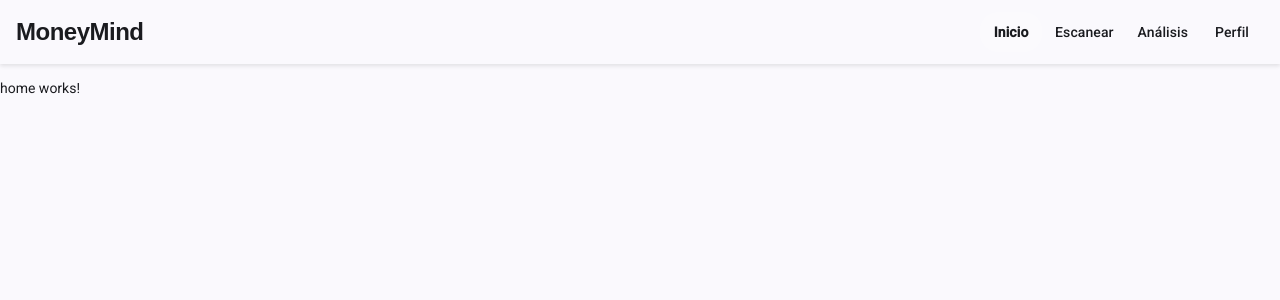
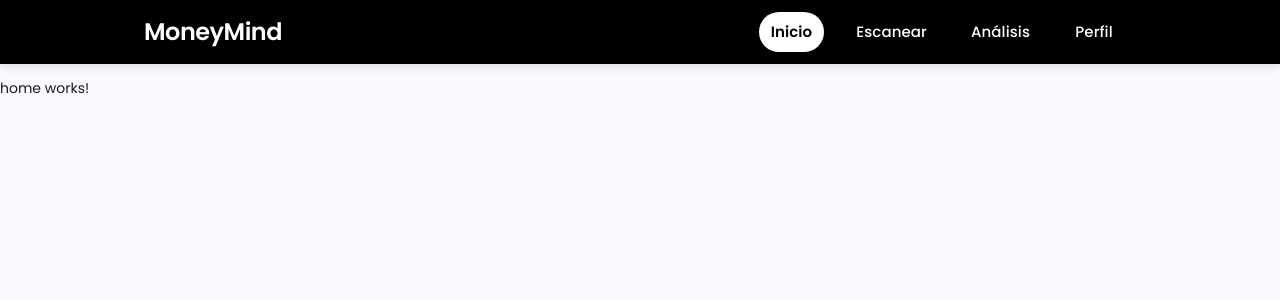
Before and after one commit to MoneyMind-Project/MoneyMind-Frontend, an Angular app: page /home in a window 1280 px wide. Both pictures are taken after typing "name@example.com", "Sample123" into the empty fields and a click on the button "Login". Shown: the top 300 px of the page. Built offline with nearby package versions, Linux system fonts and the light colour scheme.

Commit message:
appbar navigation route active desktop navbar

```diff
--- a/src/app/shared/components/app-navbar/app-navbar.css
+++ b/src/app/shared/components/app-navbar/app-navbar.css
@@ -1,8 +1,17 @@
 /* Desktop Toolbar */
+.desktop-toolbar-container{
+  display: flex;
+  justify-content: center;
+  box-shadow: 0 4px 8px rgba(0, 0, 0, 0.1);
+  font-size: 16px !important;
+  background-color: black;
+}
+
 .desktop-toolbar {
+  max-width: 80%;
   display: flex;
-  box-shadow: 0 2px 4px rgba(0, 0, 0, 0.1);
   z-index: 1000;
+  background-color: black;
 }
 
 .brand-name {
@@ -10,15 +19,30 @@
   font-weight: 600;
   font-size: 1.5rem;
   letter-spacing: -0.5px;
+  color: white !important;
+}
+
+.desktop-toolbar button {
+  font-family: 'Poppins', sans-serif;
+  font-size: 15px;
+  margin: 10px;
 }
 
 .spacer {
   flex: 1 1 auto;
 }
 
+/* Estado inactivo: texto blanco, sin fondo */
+.desktop-toolbar button {
+  font-family: 'Poppins', sans-serif;
+  color: white !important;
+  background-color: transparent !important;
+}
+
 /* Desktop Active State */
 .desktop-toolbar .active-desktop {
-  background-color: rgba(255, 255, 255, 0.15);
+  background-color: white !important;
+  color: black !important;
   font-weight: 600;
 }
 
@@ -77,6 +101,29 @@
   background-color: rgba(255, 255, 255, 0.1) !important;
 }
 
+/* QUITAR HOVER EFFECTS */
+.mobile-toolbar .nav-item:hover {
+  background-color: transparent !important;
+}
+
+.mobile-toolbar .nav-item.mat-mdc-button:hover {
+  background-color: transparent !important;
+}
+
+.mobile-toolbar .nav-item.mat-mdc-button:focus {
+  background-color: transparent !important;
+}
+
+.mobile-toolbar .nav-item.mat-mdc-button.mat-mdc-button-base {
+  background-color: transparent !important;
+}
+
+/* Quitar ripple effect de Material */
+.mobile-toolbar .nav-item .mat-mdc-button-ripple,
+.mobile-toolbar .nav-item .mat-ripple-element {
+  display: none !important;
+}
+
 /* Icons */
 .mobile-toolbar .nav-item mat-icon {
   font-size: 24px !important;
@@ -101,20 +148,21 @@
   text-align: center !important;
 }
 
+
 /* Active State - Bold/Filled */
-.mobile-toolbar .active-mobile mat-icon {
-  font-variation-settings: 'FILL' 1, 'wght' 600, 'GRAD' 0, 'opsz' 24 !important;
-  color: #ffffff !important;
+.mobile-toolbar .active-mobile span.material-icons,
+.mobile-toolbar .active-mobile .nav-label {
+  color: #ffffff !important; /* blanco puro */
 }
 
 .mobile-toolbar .active-mobile .nav-label {
-  font-weight: 700 !important;
   color: #ffffff !important;
 }
 
 /* Inactive State - Outline */
-.mobile-toolbar .nav-item:not(.active-mobile) mat-icon {
-  font-variation-settings: 'FILL' 0, 'wght' 400, 'GRAD' 0, 'opsz' 24 !important;
+.mobile-toolbar .nav-item:not(.active-mobile) span.material-symbols-outlined,
+.mobile-toolbar .nav-item:not(.active-mobile) .nav-label {
+  color: rgba(255, 255, 255, 0.5) !important; /* gris blanquecino */
 }
 
 /* Responsive Design */
--- a/src/app/shared/components/app-navbar/app-navbar.html
+++ b/src/app/shared/components/app-navbar/app-navbar.html
@@ -1,4 +1,5 @@
 <!-- Desktop Toolbar -->
+<div class="desktop-toolbar-container">
   <mat-toolbar color="primary" class="desktop-toolbar">
     <span class="brand-name">MoneyMind</span>
     <span class="spacer"></span>
@@ -8,25 +9,27 @@
     <button mat-button routerLink="/dashboard" routerLinkActive="active-desktop">Análisis</button>
     <button mat-button routerLink="/profile" routerLinkActive="active-desktop">Perfil</button>
   </mat-toolbar>
+</div>
+
 
 <!-- Mobile Bottom Navigation -->
 <mat-toolbar class="mobile-toolbar">
-  <button mat-button class="nav-item" routerLink="/home" routerLinkActive="active-mobile" #homeLink="routerLinkActive">
+  <button mat-button class="nav-item" routerLink="/home" routerLinkActive="active-mobile" #homeLink="routerLinkActive" [disableRipple]="true">
     <span [ngClass]="homeLink.isActive ? 'material-icons' : 'material-symbols-outlined'">home</span>
     <span class="nav-label">Inicio</span>
   </button>
 
-  <button mat-button class="nav-item" routerLink="/scan" routerLinkActive="active-mobile" #scanLink="routerLinkActive">
+  <button mat-button class="nav-item" routerLink="/scan" routerLinkActive="active-mobile" #scanLink="routerLinkActive" [disableRipple]="true">
     <span [ngClass]="scanLink.isActive ? 'material-icons' : 'material-symbols-outlined'">photo_camera</span>
     <span class="nav-label">Escanear</span>
   </button>
 
-  <button mat-button class="nav-item" routerLink="/dashboard" routerLinkActive="active-mobile" #dashLink="routerLinkActive">
+  <button mat-button class="nav-item" routerLink="/dashboard" routerLinkActive="active-mobile" #dashLink="routerLinkActive" [disableRipple]="true">
     <span [ngClass]="dashLink.isActive ? 'material-icons' : 'material-symbols-outlined'">insert_chart</span>
     <span class="nav-label">Análisis</span>
   </button>
 
-  <button mat-button class="nav-item" routerLink="/profile" routerLinkActive="active-mobile" #profileLink="routerLinkActive">
+  <button mat-button class="nav-item" routerLink="/profile" routerLinkActive="active-mobile" #profileLink="routerLinkActive" [disableRipple]="true">
     <span [ngClass]="profileLink.isActive ? 'material-icons' : 'material-symbols-outlined'">person</span>
     <span class="nav-label">Perfil</span>
   </button>
--- a/src/index.html
+++ b/src/index.html
@@ -6,6 +6,9 @@
   <base href="/">
   <meta name="viewport" content="width=device-width, initial-scale=1">
   <link rel="icon" type="image/x-icon" href="favicon.ico">
+  <link rel="preconnect" href="https://fonts.googleapis.com">
+  <link rel="preconnect" href="https://fonts.gstatic.com" crossorigin>
+  <link href="https://fonts.googleapis.com/css2?family=Poppins:ital,wght@0,100;0,200;0,300;0,400;0,500;0,600;0,700;0,800;0,900;1,100;1,200;1,300;1,400;1,500;1,600;1,700;1,800;1,900&display=swap" rel="stylesheet">
   <link href="https://fonts.googleapis.com/css2?family=Roboto:wght@300;400;500&display=swap" rel="stylesheet">
   <link href="https://fonts.googleapis.com/icon?family=Material+Icons" rel="stylesheet">
   <link rel="stylesheet"
--- a/src/styles.css
+++ b/src/styles.css
@@ -1,4 +1,7 @@
 /* You can add global styles to this file, and also import other style files */
 
 html, body { height: 100%; }
-body { margin: 0; font-family: Roboto, "Helvetica Neue", sans-serif; }
+body {
+  margin: 0;
+  font-family: 'Poppins', sans-serif !important;
+}
```
Lines whose indentation alone changed are shown as unchanged.
